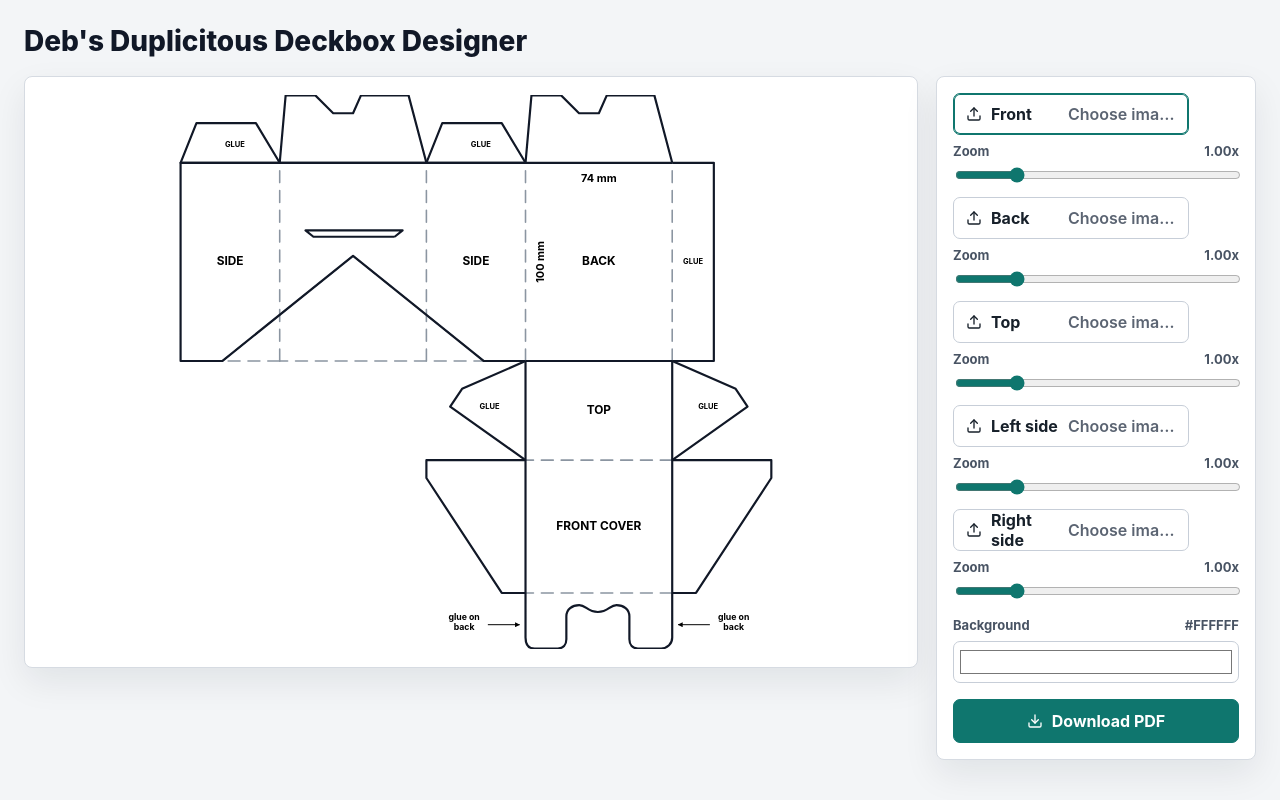
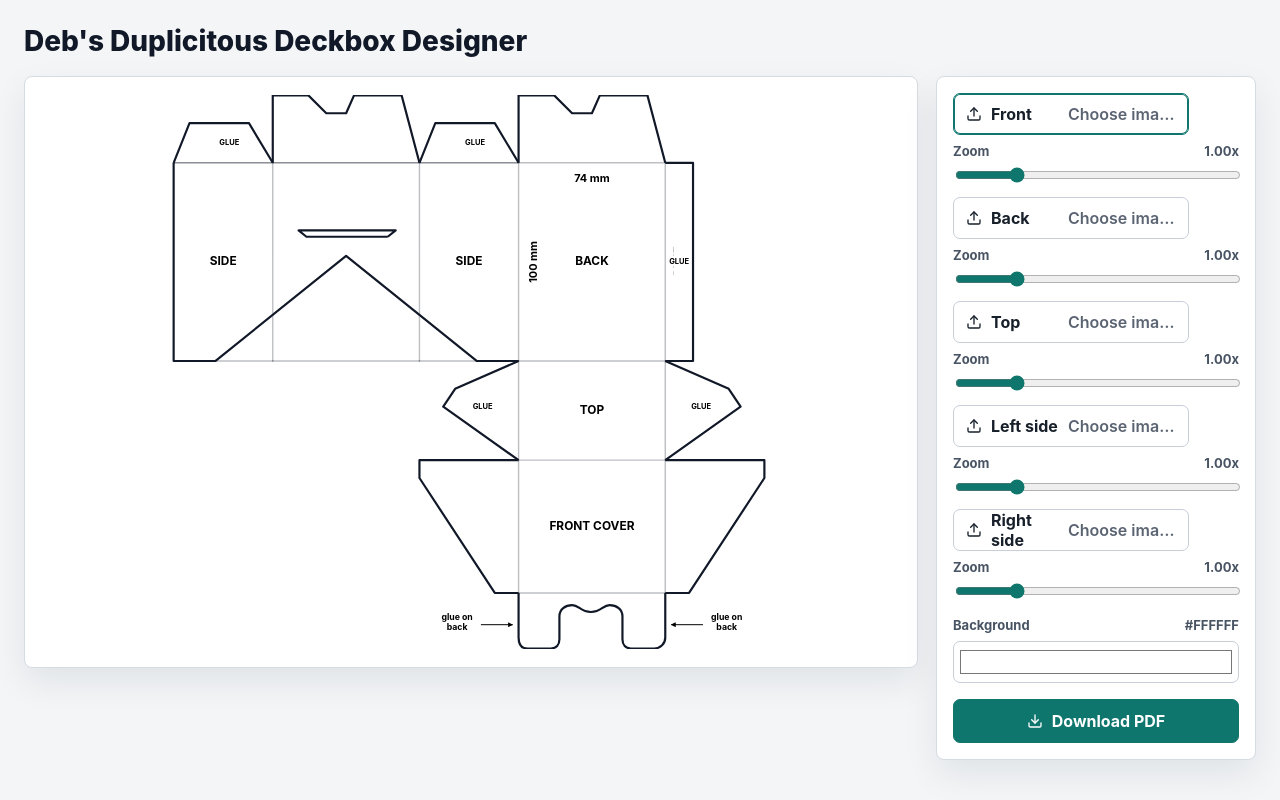
Before and after one commit to debkbanerji/deckbox-creator, a React (Vite) app: page / in a window 1280 px wide. Built offline with nearby package versions, Linux system fonts and the light colour scheme.

Commit message:
Refine deckbox print template

```diff
--- a/index.html
+++ b/index.html
@@ -2,8 +2,9 @@
 <html lang="en">
   <head>
     <meta charset="UTF-8" />
+    <link rel="icon" type="image/x-icon" href="/customization_sprites/poke_ball.png" />
     <meta name="viewport" content="width=device-width, initial-scale=1.0" />
-    <title>Deb's Deckbox Designer</title>
+    <title>Deckbox Designer</title>
   </head>
   <body>
     <div id="root"></div>
--- a/src/App.tsx
+++ b/src/App.tsx
@@ -49,8 +49,8 @@ export default function App() {
   const appTitle = `Deb's ${titleAdjective} Deckbox Designer`;
 
   useEffect(() => {
-    document.title = appTitle;
-  }, [appTitle]);
+    document.title = "Deckbox Designer";
+  }, []);
 
   async function handleImageChange(slot: ArtworkSlotId, file: File) {
     const url = URL.createObjectURL(file);
--- a/src/styles.css
+++ b/src/styles.css
@@ -165,9 +165,8 @@ input:disabled {
 }
 
 .score-lines {
-  stroke: #8b95a1;
-  stroke-dasharray: 6 4;
-  stroke-width: 0.8;
+  stroke: rgba(17, 24, 39, 0.28);
+  stroke-width: 0.7;
   stroke-linecap: round;
   stroke-linejoin: round;
 }
--- a/src/templates/deckbox/template.ts
+++ b/src/templates/deckbox/template.ts
@@ -7,7 +7,7 @@ const panelWidth = 74;
 const panelHeight = 100;
 const depth = 50;
 const rightSideWidth = depth;
-const glueWidth = 21;
+const glueWidth = 14;
 const leftDustWidth = 66;
 const tongueHeight = 28;
 const lidHeight = 67;
@@ -137,11 +137,12 @@ const bodyStripPoints: PointMm[] = [
   { x: outerSideX, y: bodyTop },
   { x: columnX, y: bodyTop },
 ];
+const bodyStripCutPoints = bodyStripPoints.slice(0, -1);
 const vCutoutPoints: PointMm[] = [vLeftShoulder, vRightShoulder, vApex];
 const backBottomFlapPoints: PointMm[] = [
   { x: columnRight, y: bodyTop },
   { x: columnX, y: bodyTop },
-  { x: columnX + 3, y: yTop },
+  { x: columnX, y: yTop },
   { x: columnX + 18, y: yTop },
   { x: columnX + 27, y: bodyTop - depth / 2 },
   { x: columnX + 37, y: bodyTop - depth / 2 },
@@ -159,7 +160,7 @@ const leftSideBottomFlapPoints: PointMm[] = [
 const frontBottomFlapPoints: PointMm[] = [
   { x: rightSideX, y: bodyTop },
   { x: frontX, y: bodyTop },
-  { x: frontX + 3, y: yTop },
+  { x: frontX, y: yTop },
   { x: frontX + 18, y: yTop },
   { x: frontX + 27, y: bodyTop - depth / 2 },
   { x: frontX + 37, y: bodyTop - depth / 2 },
@@ -180,6 +181,14 @@ const tongueSlotPoints: PointMm[] = [
   { x: frontX + 13, y: bodyTop + 34.1 },
   { x: frontX + 62, y: bodyTop + 34.1 },
 ];
+const tongueSlotCenter = {
+  x: (frontX + 13 + frontX + 62) / 2,
+  y: bodyTop + 35.7,
+};
+const tongueSlotKnockoutPoints = tongueSlotPoints.map((point) => ({
+  x: point.x + (point.x < tongueSlotCenter.x ? 0.14 : -0.14),
+  y: point.y + (point.y < tongueSlotCenter.y ? 0.18 : -0.18),
+}));
 
 const line = (from: PointMm, to: PointMm): PathSegment => ({
   type: "line",
@@ -192,6 +201,8 @@ const poly = (points: PointMm[], closed = false): PathSegment => ({
   points,
   closed,
 });
+
+const flapCut = (points: PointMm[]): PathSegment => poly(points.slice(1));
 
 const path = (d: string): PathSegment => ({
   type: "path",
@@ -227,6 +238,64 @@ const scalePolygon = (points: PointMm[], scale: number): PointMm[] => {
     x: center.x + (point.x - center.x) * scale,
     y: center.y + (point.y - center.y) * scale,
   }));
+};
+
+const rightHalfPolygon = (
+  points: PointMm[],
+  leftCutRatio = 0.5,
+  outerExtraLeftMm = 0,
+): PointMm[] => {
+  const source =
+    points.length > 1 &&
+    points[0].x === points[points.length - 1].x &&
+    points[0].y === points[points.length - 1].y
+      ? points.slice(0, -1)
+      : points;
+  const xs = source.map((point) => point.x);
+  const minX = Math.min(...xs);
+  const maxX = Math.max(...xs);
+  const cutX = minX + (maxX - minX) * leftCutRatio;
+  const ys = source.map((point) => point.y);
+  const minY = Math.min(...ys);
+  const maxY = Math.max(...ys);
+  const height = maxY - minY || 1;
+  const edgeTopX = cutX;
+  const edgeSlope = -outerExtraLeftMm / height;
+  const clipped: PointMm[] = [];
+  const edgeXAtY = (y: number) => edgeTopX + (y - minY) * edgeSlope;
+
+  const intersect = (from: PointMm, to: PointMm): PointMm => {
+    const dx = to.x - from.x;
+    const dy = to.y - from.y;
+    const denominator = dx - edgeSlope * dy;
+    const t =
+      Math.abs(denominator) < 0.0001
+        ? 0
+        : (edgeXAtY(from.y) - from.x) / denominator;
+    const y = from.y + dy * t;
+
+    return { x: edgeXAtY(y), y };
+  };
+
+  source.forEach((point, index) => {
+    const previous = source[(index + source.length - 1) % source.length];
+    const pointInside = point.x >= edgeXAtY(point.y);
+    const previousInside = previous.x >= edgeXAtY(previous.y);
+
+    if (pointInside && !previousInside) {
+      clipped.push(intersect(previous, point));
+    }
+
+    if (pointInside) {
+      clipped.push(point);
+    }
+
+    if (!pointInside && previousInside) {
+      clipped.push(intersect(previous, point));
+    }
+  });
+
+  return clipped;
 };
 
 const topProngCutD = `
@@ -385,15 +454,15 @@ export const deckboxTemplate: BoxTemplate = {
     polygonRegion(rightSideBottomFlapPoints),
   ],
   knockoutRegions: [
-    polygonRegion(vCutoutPoints),
-    polygonRegion(tongueSlotPoints),
+    polygonRegion(scalePolygon(vCutoutPoints, 0.994)),
+    polygonRegion(tongueSlotKnockoutPoints),
   ],
   glueRegions: [
     rectRegion(insetRect(glueFlapRect, 4, 10)),
     polygonRegion(scalePolygon(leftHingeFlapPoints, 0.58)),
     polygonRegion(scalePolygon(rightHingeFlapPoints, 0.58)),
-    polygonRegion(scalePolygon(leftSideBottomFlapPoints, 0.58)),
-    polygonRegion(scalePolygon(rightSideBottomFlapPoints, 0.58)),
+    polygonRegion(rightHalfPolygon(scalePolygon(leftSideBottomFlapPoints, 0.58), 0.36, 1.75)),
+    polygonRegion(rightHalfPolygon(scalePolygon(rightSideBottomFlapPoints, 0.58), 0.36, 1.75)),
   ],
   backGlueAnnotations: [
     {
@@ -420,11 +489,6 @@ export const deckboxTemplate: BoxTemplate = {
     poly(leftHingeFlapPoints),
     poly(rightHingeFlapPoints),
 
-    // Main front column edges.
-    line({ x: columnRight, y: tongueTop }, { x: columnRight, y: bodyBottom }),
-    line({ x: columnX, y: tongueTop }, { x: columnX, y: bodyBottom }),
-    line({ x: columnRight, y: bodyBottom }, { x: columnX, y: bodyBottom }),
-
     // Left glue flap.
     poly([
       { x: columnRight, y: bodyBottom },
@@ -434,25 +498,23 @@ export const deckboxTemplate: BoxTemplate = {
     ]),
 
     // Right-hand body strip, including the deep V-shaped receiving cut above the slot panel.
-    poly(bodyStripPoints),
+    poly(bodyStripCutPoints),
 
     // Bottom flaps are deliberately varied so the locking flaps slot together cleanly.
-    poly(backBottomFlapPoints),
-    poly(leftSideBottomFlapPoints),
-    poly(frontBottomFlapPoints),
-    poly(rightSideBottomFlapPoints),
+    flapCut(backBottomFlapPoints),
+    flapCut(leftSideBottomFlapPoints),
+    flapCut(frontBottomFlapPoints),
+    flapCut(rightSideBottomFlapPoints),
   ],
   scorePaths: [
     line({ x: columnRight, y: tongueTop }, { x: columnX, y: tongueTop }),
     line({ x: columnRight, y: lidTop }, { x: columnX, y: lidTop }),
     line({ x: columnRight, y: bodyBottom }, { x: columnX, y: bodyBottom }),
     line({ x: glueX + glueWidth, y: bodyTop }, { x: outerSideX, y: bodyTop }),
-    line({ x: columnRight, y: bodyBottom }, { x: columnRight, y: bodyTop }),
-    line({ x: columnX, y: bodyBottom }, { x: columnX, y: bodyTop }),
+    line({ x: columnRight, y: tongueTop }, { x: columnRight, y: bodyTop }),
+    line({ x: columnX, y: tongueTop }, { x: columnX, y: bodyTop }),
     line({ x: rightSideX, y: bodyBottom }, { x: rightSideX, y: bodyTop }),
     line({ x: frontX, y: bodyBottom }, { x: frontX, y: bodyTop }),
-    line(vLeftShoulder, vApex),
-    line(vApex, vRightShoulder),
     line({ x: columnX, y: bodyTop }, { x: rightSideX, y: bodyTop }),
     line({ x: rightSideX, y: bodyTop }, { x: frontX, y: bodyTop }),
     line({ x: frontX, y: bodyTop }, { x: outerSideX, y: bodyTop }),
```
Also changed, not shown: src/pdf/generatePdf.ts (+15 -61 lines), public/customization_sprites/poke_ball.png (added).
